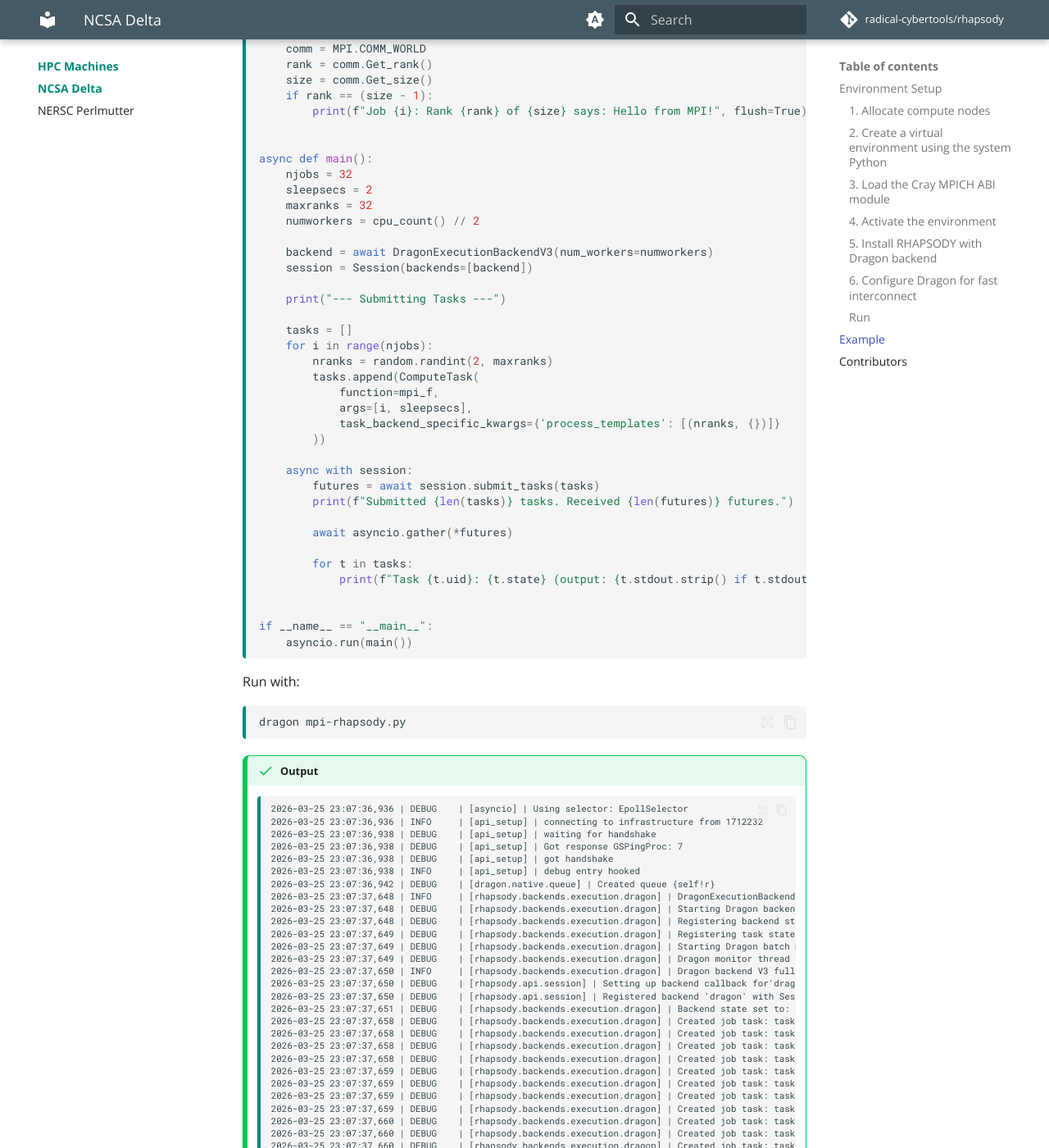
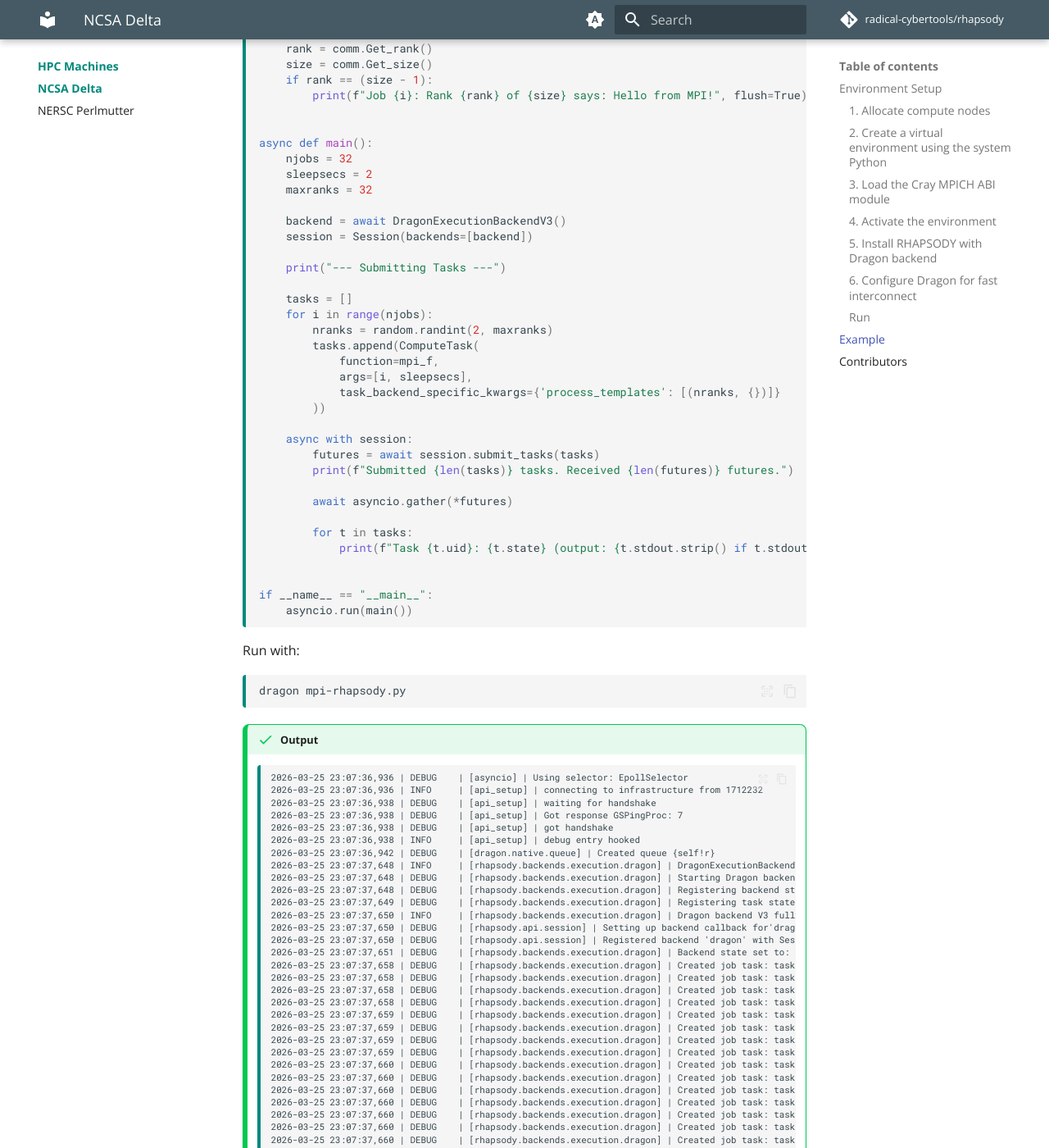
Before and after one commit to radical-cybertools/rhapsody, an MkDocs documentation site: the page built from docs/hpc-machines/ncsa-delta.md, in a window 1280 px wide and 1400 px high, scrolled down 2272 px. Shown: the whole window at 82% size. Built offline with MkDocs 1.6.1 and Material for MkDocs 9.7.7, drawn with Linux system fonts in a browser that asks for light colours; comment, search, counter and statistics services are not loaded; some of the changed text lies outside the part shown.

```diff
--- a/docs/hpc-machines/ncsa-delta.md
+++ b/docs/hpc-machines/ncsa-delta.md
@@ -71,7 +71,6 @@ import time
 import rhapsody
 from rhapsody.api import ComputeTask, Session
 from rhapsody.backends import DragonExecutionBackendV3
-from dragon.native.machine import cpu_count
 
 rhapsody.enable_logging(level=logging.DEBUG)
 
@@ -97,9 +96,8 @@ async def main():
     njobs = 32
     sleepsecs = 2
     maxranks = 32
-    numworkers = cpu_count() // 2
 
-    backend = await DragonExecutionBackendV3(num_workers=numworkers)
+    backend = await DragonExecutionBackendV3()
     session = Session(backends=[backend])
 
     print("--- Submitting Tasks ---")
@@ -142,12 +140,10 @@ dragon mpi-rhapsody.py
     2026-03-25 23:07:36,938 | DEBUG    | [api_setup] | got handshake
     2026-03-25 23:07:36,938 | INFO     | [api_setup] | debug entry hooked
     2026-03-25 23:07:36,942 | DEBUG    | [dragon.native.queue] | Created queue {self!r}
-    2026-03-25 23:07:37,648 | INFO     | [rhapsody.backends.execution.dragon] | DragonExecutionBackendV3: 128 workers, 2 managers, disable_batch_submission=False
+    2026-03-25 23:07:37,648 | INFO     | [rhapsody.backends.execution.dragon] | DragonExecutionBackendV3: 128 workers, 2 managers
     2026-03-25 23:07:37,648 | DEBUG    | [rhapsody.backends.execution.dragon] | Starting Dragon backend V3 async initialization...
     2026-03-25 23:07:37,648 | DEBUG    | [rhapsody.backends.execution.dragon] | Registering backend states...
     2026-03-25 23:07:37,649 | DEBUG    | [rhapsody.backends.execution.dragon] | Registering task states...
-    2026-03-25 23:07:37,649 | DEBUG    | [rhapsody.backends.execution.dragon] | Starting Dragon batch monitor loop (polling mode)
-    2026-03-25 23:07:37,649 | DEBUG    | [rhapsody.backends.execution.dragon] | Dragon monitor thread started during initialization
     2026-03-25 23:07:37,650 | INFO     | [rhapsody.backends.execution.dragon] | Dragon backend V3 fully initialized and ready
     2026-03-25 23:07:37,650 | DEBUG    | [rhapsody.api.session] | Setting up backend callback for'dragon' with Session 'session.0000'
     2026-03-25 23:07:37,650 | DEBUG    | [rhapsody.api.session] | Registered backend 'dragon' with Session 'session.0000'
```
Also changed, not shown: other parts of docs/hpc-machines/ncsa-delta.md (+1 -1 lines), README.md (+1 -1 lines), docs/hpc-machines/perlmutter.md (+1 -4 lines), docs/index.md (+1 -1 lines), docs/integrations.md (+2 -2 lines).
